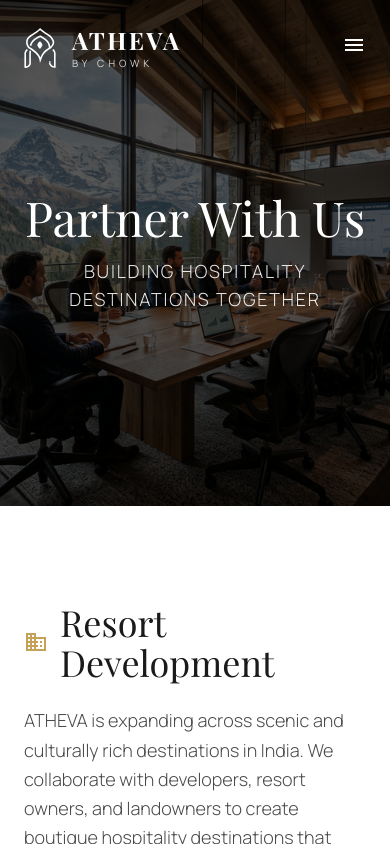
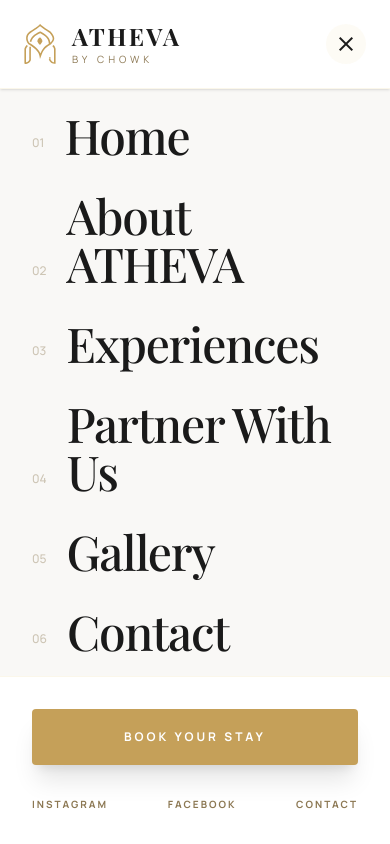
Before and after one commit to UtkarshSatav/Atheva, a Next.js app: page /partner in a window 390 px wide. Both pictures are taken after a click on the button "menu". Shown: the top 844 px of the page. Built offline with nearby package versions, Linux system fonts and the light colour scheme; a web font is replaced by a local one.

Commit message:
pre-deploy

```diff
--- a/components/Navbar.tsx
+++ b/components/Navbar.tsx
@@ -1,12 +1,13 @@
 "use client";
 
-import { motion } from "framer-motion";
+import { motion, AnimatePresence } from "framer-motion";
 import Link from "next/link";
 import { useState, useEffect } from "react";
 import Logo from "./Logo";
 
 export default function Navbar() {
     const [scrolled, setScrolled] = useState(false);
+    const [isMenuOpen, setIsMenuOpen] = useState(false);
 
     useEffect(() => {
         const handleScroll = () => {
@@ -16,7 +17,37 @@
         return () => window.removeEventListener("scroll", handleScroll);
     }, []);
 
+    // Close menu on resize if screen becomes desktop-sized
+    useEffect(() => {
+        const handleResize = () => {
+            if (window.innerWidth >= 1024) {
+                setIsMenuOpen(false);
+            }
+        };
+        window.addEventListener("resize", handleResize);
+        return () => window.removeEventListener("resize", handleResize);
+    }, []);
+
+    // Prevent scrolling when menu is open
+    useEffect(() => {
+        if (isMenuOpen) {
+            document.body.style.overflow = "hidden";
+        } else {
+            document.body.style.overflow = "unset";
+        }
+    }, [isMenuOpen]);
+
+    const menuItems = [
+        { label: "Home", href: "/" },
+        { label: "About ATHEVA", href: "/about" },
+        { label: "Experiences", href: "/experiences" },
+        { label: "Partner With Us", href: "/partner" },
+        { label: "Gallery", href: "/gallery" },
+        { label: "Contact", href: "/contact" }
+    ];
+
     return (
+        <>
             <motion.header
                 initial={{ y: -100 }}
                 animate={{ y: 0 }}
@@ -44,14 +75,7 @@
                     </div>
 
                     <div className="hidden lg:flex flex-[3] items-center justify-center gap-6">
-                    {[
-                        { label: "Home", href: "/" },
-                        { label: "About ATHEVA", href: "/about" },
-                        { label: "Experiences", href: "/experiences" },
-                        { label: "Partner With Us", href: "/partner" },
-                        { label: "Gallery", href: "/gallery" },
-                        { label: "Contact", href: "/contact" }
-                    ].map((item, index) => (
+                        {menuItems.map((item, index) => (
                             <motion.div
                                 key={item.label}
                                 initial={{ opacity: 0, y: -20 }}
@@ -83,11 +107,90 @@
                         >
                             Book Now
                         </Link>
-                    <button className={`lg:hidden ${scrolled ? "text-text-main" : "text-white"}`}>
-                        <span className="material-symbols-outlined">menu</span>
+                        <button
+                            onClick={() => setIsMenuOpen(true)}
+                            className={`lg:hidden flex items-center justify-center w-10 h-10 rounded-full transition-colors ${scrolled ? "text-text-main" : "text-white"} hover:bg-white/10`}
+                        >
+                            <span className="material-symbols-outlined text-2xl">menu</span>
                         </button>
                     </motion.div>
                 </div>
             </motion.header>
+
+            <AnimatePresence>
+                {isMenuOpen && (
+                    <motion.div
+                        initial={{ opacity: 0, scale: 1.1 }}
+                        animate={{ opacity: 1, scale: 1 }}
+                        exit={{ opacity: 0, scale: 1.1 }}
+                        transition={{ duration: 0.4, ease: [0.16, 1, 0.3, 1] }}
+                        className="fixed inset-0 z-[100] bg-white lg:hidden"
+                    >
+                        <div className="flex flex-col h-full bg-[#F9F8F6]">
+                            <div className="p-6 flex items-center justify-between border-b border-accent-gold/10 bg-white shadow-sm">
+                                <Link href="/" className="flex items-center gap-4" onClick={() => setIsMenuOpen(false)}>
+                                    <div className="relative w-8 h-10 text-primary-gold">
+                                        <Logo className="w-full h-full fill-none" />
+                                    </div>
+                                    <div className="flex flex-col">
+                                        <h2 className="font-serif text-2xl font-bold tracking-widest leading-none text-text-main">
+                                            ATHEVA
+                                        </h2>
+                                        <span className="text-[10px] uppercase tracking-[0.4em] leading-none mt-1.5 text-accent-bronze">
+                                            by Chowk
+                                        </span>
+                                    </div>
+                                </Link>
+                                <button
+                                    onClick={() => setIsMenuOpen(false)}
+                                    className="w-10 h-10 flex items-center justify-center rounded-full bg-accent-gold/5 text-text-main hover:bg-accent-gold/10 transition-colors"
+                                >
+                                    <span className="material-symbols-outlined">close</span>
+                                </button>
+                            </div>
+
+                            <div className="flex-1 overflow-y-auto px-8 py-16 flex flex-col justify-center">
+                                <nav className="flex flex-col gap-8">
+                                    {menuItems.map((item, index) => (
+                                        <motion.div
+                                            key={item.label}
+                                            initial={{ opacity: 0, x: -30 }}
+                                            animate={{ opacity: 1, x: 0 }}
+                                            transition={{ delay: 0.1 + index * 0.05, duration: 0.5 }}
+                                        >
+                                            <Link
+                                                href={item.href}
+                                                onClick={() => setIsMenuOpen(false)}
+                                                className="group flex items-end gap-5"
+                                            >
+                                                <span className="text-xs text-accent-bronze font-medium mb-2 opacity-40 group-hover:opacity-100 transition-opacity">0{index + 1}</span>
+                                                <span className="text-5xl font-serif font-medium tracking-tight text-text-main group-hover:text-primary-gold transition-all group-hover:translate-x-3">
+                                                    {item.label}
+                                                </span>
+                                            </Link>
+                                        </motion.div>
+                                    ))}
+                                </nav>
+                            </div>
+
+                            <div className="p-8 border-t border-accent-gold/10 bg-white">
+                                <Link
+                                    href="/book"
+                                    onClick={() => setIsMenuOpen(false)}
+                                    className="w-full block text-center py-5 bg-primary-gold text-white text-xs font-bold tracking-[0.25em] uppercase rounded-sm shadow-xl hover:bg-primary-dark transition-all active:scale-[0.98]"
+                                >
+                                    Book Your Stay
+                                </Link>
+                                <div className="mt-8 flex justify-between items-center text-[10px] uppercase tracking-[0.2em] text-accent-bronze font-bold">
+                                    <span className="hover:text-primary-gold cursor-pointer transition-colors">Instagram</span>
+                                    <span className="hover:text-primary-gold cursor-pointer transition-colors">Facebook</span>
+                                    <span className="hover:text-primary-gold cursor-pointer transition-colors">Contact</span>
+                                </div>
+                            </div>
+                        </div>
+                    </motion.div>
+                )}
+            </AnimatePresence>
+        </>
     );
 }
--- a/components/UpcomingProperties.tsx
+++ b/components/UpcomingProperties.tsx
@@ -76,7 +76,7 @@
                         <Link href="/destinations/lansdowne">
                             <div className="relative aspect-[4/3] rounded-sm overflow-hidden mb-6 shadow-lg border border-border-subtle">
                                 <img
-                                    src="/prop-lansdowne.png"
+                                    src="/bhimtal-resort.png"
                                     alt="Atheva, Lansdowne"
                                     className="w-full h-full object-cover transition-transform duration-1000 group-hover:scale-105"
                                 />
```
Lines whose indentation alone changed are shown as unchanged.
